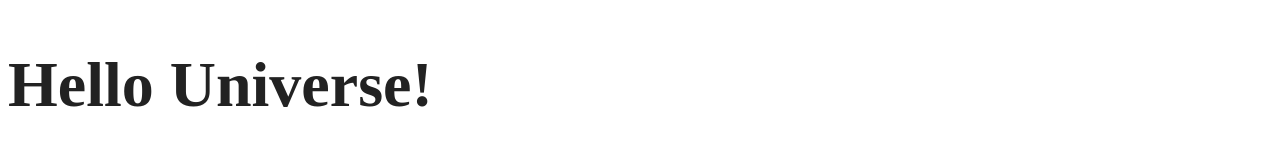
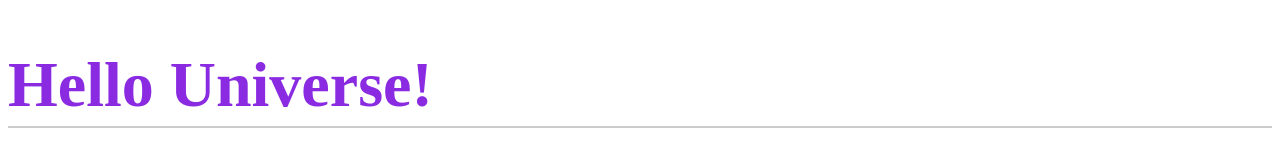
Before and after one commit to WimTeuling/metrolics, a plain HTML site: page index.html in a window 1280 px wide. Drawn offline with Linux system fonts and the light colour scheme.

Commit message:
core: main headings colour change and border

```diff
--- a/css/style.css
+++ b/css/style.css
@@ -83,6 +83,11 @@ textarea {
 /* ==========================================================================
    Author's custom styles
    ========================================================================== */
+
+h1,h2,h3,h4,h5,h6 {
+  color:blueviolet;
+  border-bottom: 2px solid #ccc;
+}
 
 /* ==========================================================================
    Helper classes
```
